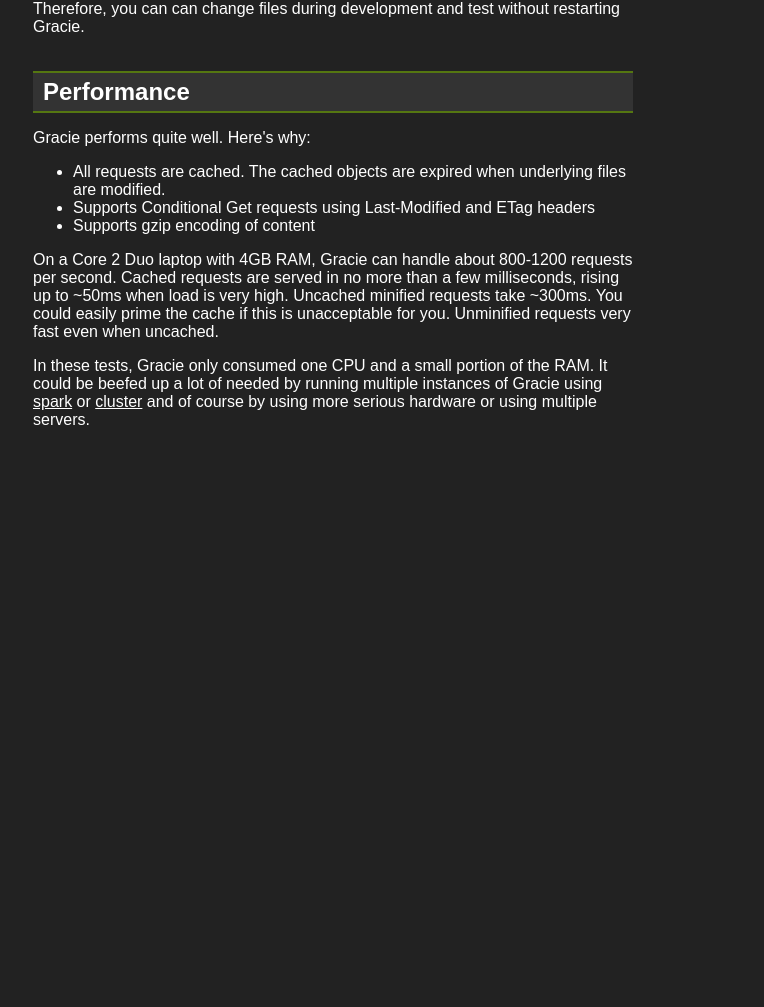
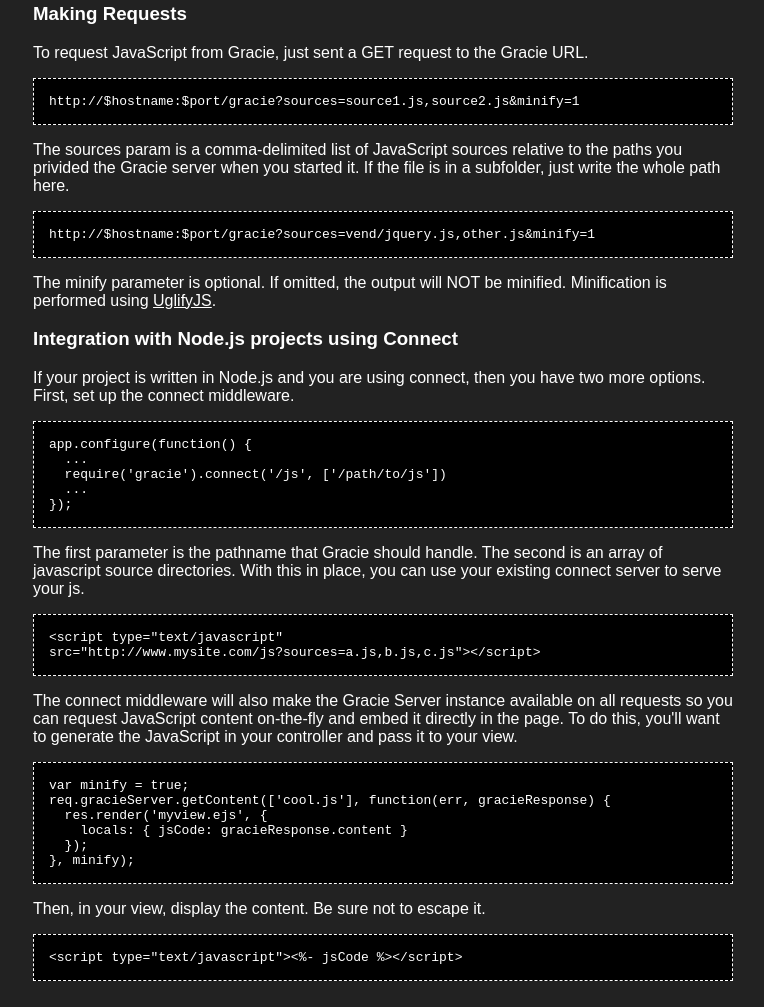
Before and after one commit to dmcquay/gracie, a website: page promote/index.html in a window 1280 px wide. Shown: the part 1790-2797 px from the top of the page, without its empty margins (227-991 px from the left). Before the commit the page ends 2229 px from the top, so only its background shows below. Drawn offline with Linux system fonts and the light colour scheme; a web font is replaced by a local one.

Commit message:
Finish initial stab at documentation (except that the static positioning is a bit weird).

```diff
--- a/promote/index.html
+++ b/promote/index.html
@@ -13,10 +13,12 @@
 <ul id="nav-main">
 	<li><a href="#intro">Intro</a></li>
 	<li><a href="#what">What is Gracie?</a></li>
-	<li><a href="#install">Download/Install</a></li>
+	<li><a href="#install">Download / Install</a></li>
 	<li><a href="#guide">Guide</a>
 		<ul>
 			<li><a href="#guide-server">Bundled Server</a></li>
+			<li><a href="#guide-requests">Making Requests</a></li>
+			<li><a href="#guide-connect">Integrate with Connect</a></li>
 		</ul>
 	</li>
 	<li><a href="#performance">Performance</a></li>
@@ -38,8 +40,8 @@
 <p>Run Gracie</p>
 <pre>gracie /var/www/html/mysite/js</pre>
 <p>And load your JavaScript the good old fashioned way</p>
-<pre>&lt;script type="text/javascript" src="
-http://mysite.com:7763/gracie?sources=slideshow.js,amazing.js&minify=1"&gt;
+<pre>&lt;script type="text/javascript"
+src="http://mysite.com:7763/gracie?sources=slideshow.js,amazing.js&minify=1"&gt;
 &lt;/script&gt;</pre>
 </div>
 
@@ -100,7 +102,7 @@
   --host | -h	Limit to connections to this host if specified.
   --help   Show this message.</pre>
 <p>
-	Note that you can specify several source directories for your JS files. This of this
+	Note that you can specify several source directories for your JS files. Think of this
 	like a PATH for your JS files.
 </p>
 <p>
@@ -116,6 +118,53 @@
 	Therefore, you can can change files during development and test without restarting
 	Gracie.
 </p>
+
+<a name="guide-requests"></a>
+<h3>Making Requests</h3>
+<p>To request JavaScript from Gracie, just sent a GET request to the Gracie URL.</p>
+<pre>http://$hostname:$port/gracie?sources=source1.js,source2.js&minify=1</pre>
+<p>
+	The sources param is a comma-delimited list of JavaScript sources relative to the
+	paths you privided the Gracie server when you started it. If the file is in a subfolder,
+	just write the whole path here.
+</p>
+<pre>http://$hostname:$port/gracie?sources=vend/jquery.js,other.js&minify=1</pre>
+<p>
+	The minify parameter is optional. If omitted, the output will NOT be minified.
+	Minification is performed using <a href"https://github.com/mishoo/UglifyJS">UglifyJS</a>.
+</p>
+
+<a name="guide-connect"></a>
+<h3>Integration with Node.js projects using Connect</h3>
+<p>
+	If your project is written in Node.js and you are using connect, then you have two
+	more options. First, set up the connect middleware.
+</p>
+<pre>app.configure(function() {
+  ...
+  require('gracie').connect('/js', ['/path/to/js'])
+  ...
+});</pre>
+<p>
+	The first parameter is the pathname that Gracie should handle. The second is an array
+	of javascript source directories. With this in place, you can use your existing connect
+	server to serve your js.
+</p>
+<pre>&lt;script type="text/javascript"
+src="http://www.mysite.com/js?sources=a.js,b.js,c.js"&gt;&lt;/script&gt;</pre>
+<p>
+	The connect middleware will also make the Gracie Server instance available on all requests so you can request
+	JavaScript content on-the-fly and embed it directly in the page. To do this, you'll want to generate
+	the JavaScript in your controller and pass it to your view.
+</p>
+<pre>var minify = true;
+req.gracieServer.getContent(['cool.js'], function(err, gracieResponse) {
+  res.render('myview.ejs', {
+    locals: { jsCode: gracieResponse.content }
+  });
+}, minify);</pre>
+<p>Then, in your view, display the content. Be sure not to escape it.</p>
+<pre>&lt;script type="text/javascript"&gt;&lt;%- jsCode %&gt;&lt;/script&gt;</pre>
 
 <a name="performance"></a>
 <h2>Performance</h2>
--- a/promote/main.css
+++ b/promote/main.css
@@ -15,8 +15,8 @@
 
 body {
 	margin-left: 250px;
-	padding: 60px 10px 10px 10px;
-	width: 600px;
+	padding: 80px 10px 10px 10px;
+	width: 700px;
 	font-family: sans-serif;
 }
 
```
